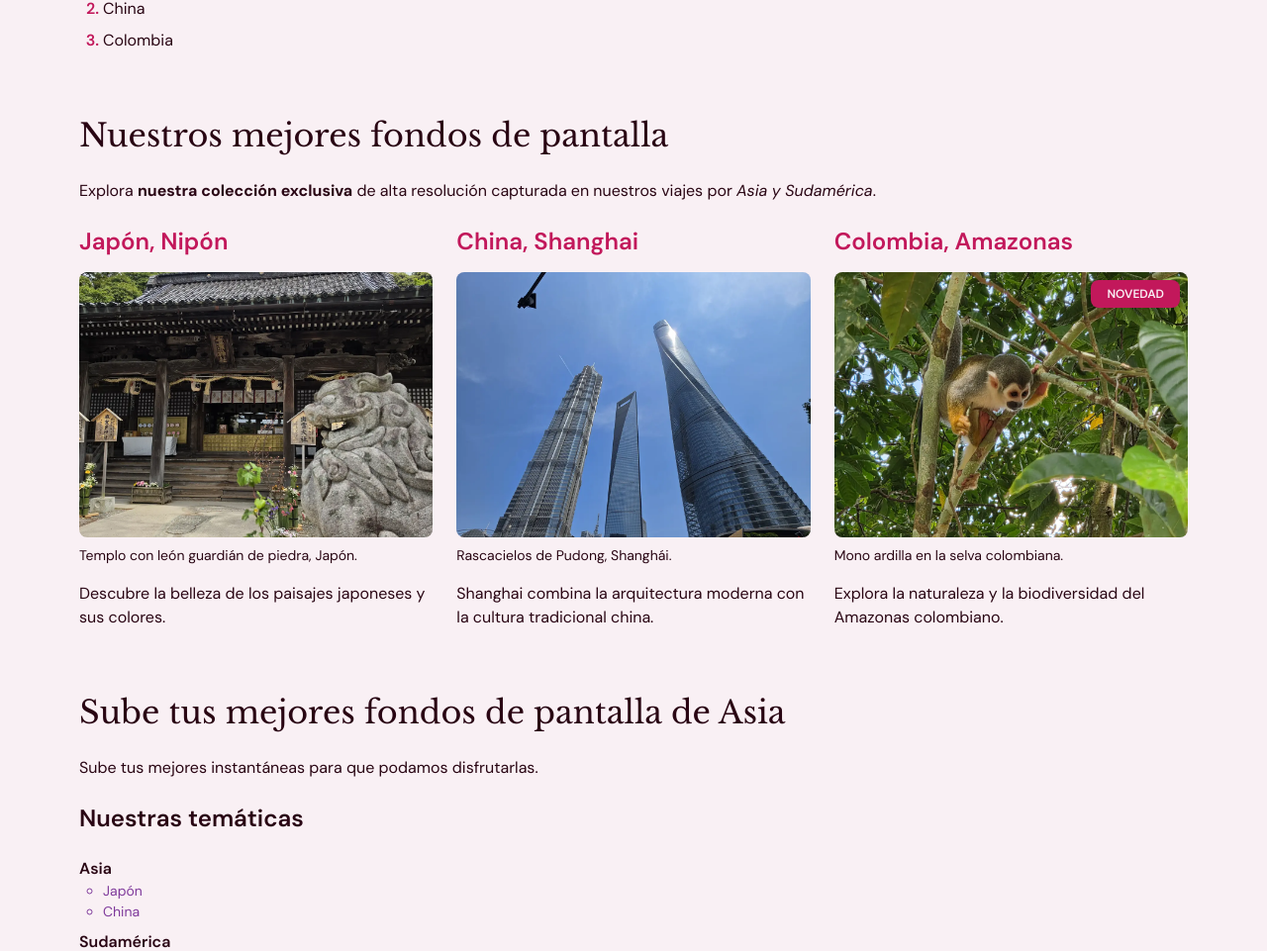
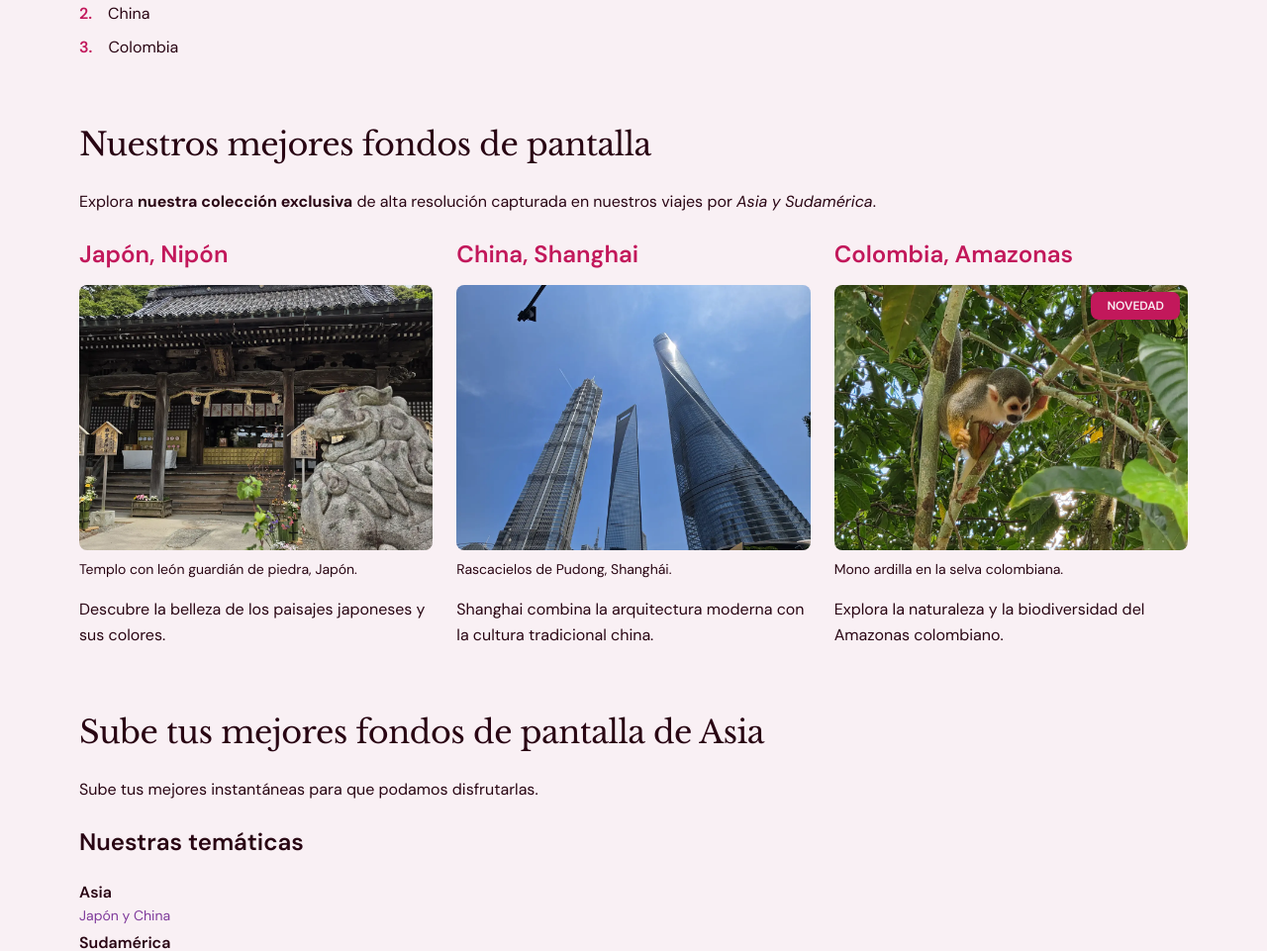
Before and after one commit to Karsu1411/diw-santa-toral, a plain HTML site: page index.html in a window 1280 px wide. Shown: the part 317-1278 px from the top of the page at 99% size. Drawn offline with nearby package versions, Linux system fonts and the light colour scheme.

Commit message:
Ajusta la tipografía y el contenido de la portada a Figma
- Espaciado entre letras de Figma: -1 px en h1, -0,5 px en h2 y 1,4 px en
  el antetítulo; interlineados de 42/32 en h2 y 32/24 en h3.
- Interlineado del texto a 26/16 (1,625), el de Figma (cumple el mínimo de 1,5).
- Lista de destinos con el número alineado al margen y 16 px hasta el texto.
- Lista anidada de temáticas sin viñetas, con los subtemas en una línea
  («Japón y China») y 4 px bajo el grupo, como en Figma.
- «Volver arriba» sin subrayado; los enlaces dentro de párrafos lo mantienen.
- «Descubre más» con 16 px de separación y mapa más bajo (3:1).

```diff
--- a/css/estilos.css
+++ b/css/estilos.css
@@ -31,7 +31,14 @@
 
     /*interlineado*/
     --interlineado-titulo: 1.25;
-    --interlineado-texto: 1.5;
+    --interlineado-h2: 1.3125;
+    --interlineado-h3: 1.3333;
+    --interlineado-texto: 1.625;
+
+    /*espaciado entre letras*/
+    --letras-h1: -1px;
+    --letras-h2: -0.5px;
+    --letras-etiqueta: 1.4px;
 
     /*espaciado (múltiplos de 8)*/
     --espacio: 8px;
@@ -89,16 +96,19 @@ h2 {
 
 h1 {
     font-size: var(--tamano-h1);
+    letter-spacing: var(--letras-h1);
 }
 
 h2 {
     font-size: var(--tamano-h2);
+    line-height: var(--interlineado-h2);
+    letter-spacing: var(--letras-h2);
 }
 
 h3 {
     font-size: var(--tamano-h3);
     font-weight: var(--peso-seminegrita);
-    line-height: var(--interlineado-titulo);
+    line-height: var(--interlineado-h3);
 }
 
 img {
@@ -287,25 +297,41 @@ tfoot td {
     gap: var(--espacio-3);
 }
 
+.seccion--compacta {
+    gap: var(--espacio-2);
+}
+
 .antetitulo {
     color: var(--color-primario);
     font-size: var(--tamano-mini);
     font-weight: var(--peso-seminegrita);
+    letter-spacing: var(--letras-etiqueta);
     text-transform: uppercase;
 }
 
+/* Lista ordenada con el número alineado al margen, como en Figma */
 .lista-destinos {
     display: flex;
     flex-direction: column;
     gap: var(--espacio);
-    padding-left: var(--espacio-3);
+    padding: 0;
+    list-style: none;
+    counter-reset: destino;
 }
 
-.lista-destinos li::marker {
+.lista-destinos li {
+    display: flex;
+    gap: var(--espacio-2);
+    counter-increment: destino;
+}
+
+.lista-destinos li::before {
+    content: counter(destino) ".";
     color: var(--color-primario);
     font-weight: var(--peso-seminegrita);
 }
 
+/* Lista anidada: subtemas en una línea, unidos con «y» */
 .tematicas {
     display: flex;
     flex-direction: column;
@@ -313,15 +339,30 @@ tfoot td {
     padding: 0;
     list-style: none;
     font-weight: var(--peso-seminegrita);
+    line-height: normal;
+}
+
+.tematicas > li {
+    display: flex;
+    flex-direction: column;
+    gap: calc(var(--espacio) / 2);
 }
 
 .tematicas ul {
-    padding-left: var(--espacio-3);
+    display: flex;
+    flex-wrap: wrap;
+    padding: 0;
+    list-style: none;
     color: var(--color-acento);
     font-size: var(--tamano-pequeno);
     font-weight: var(--peso-normal);
 }
 
+.tematicas ul li + li::before {
+    content: "\a0y\a0";
+}
+
+/* Enlaces sueltos: sin subrayado (se reconocen por color y peso) */
 .volver-arriba {
     display: inline-flex;
     align-items: center;
@@ -329,6 +370,11 @@ tfoot td {
     min-height: var(--objetivo-tactil);
     color: var(--color-primario);
     font-weight: var(--peso-seminegrita);
+    text-decoration: none;
+}
+
+.volver-arriba:hover {
+    text-decoration: underline;
 }
 
 /* TARJETAS: Grid con auto-fit y Flexbox dentro de cada tarjeta */
@@ -384,7 +430,7 @@ figcaption {
 /* MAPA (iframe) */
 .mapa {
     width: 100%;
-    aspect-ratio: 2 / 1;
+    aspect-ratio: 3 / 1;
     border: var(--borde) solid var(--color-texto);
     border-radius: var(--radio);
 }
--- a/index.html
+++ b/index.html
@@ -163,7 +163,7 @@
       </section>
 
       <!-- DESCUBRE MÁS -->
-      <section class="seccion">
+      <section class="seccion seccion--compacta">
         <h2>Descubre más</h2>
         <p>
           Puedes conocer más sobre Japón en
```
